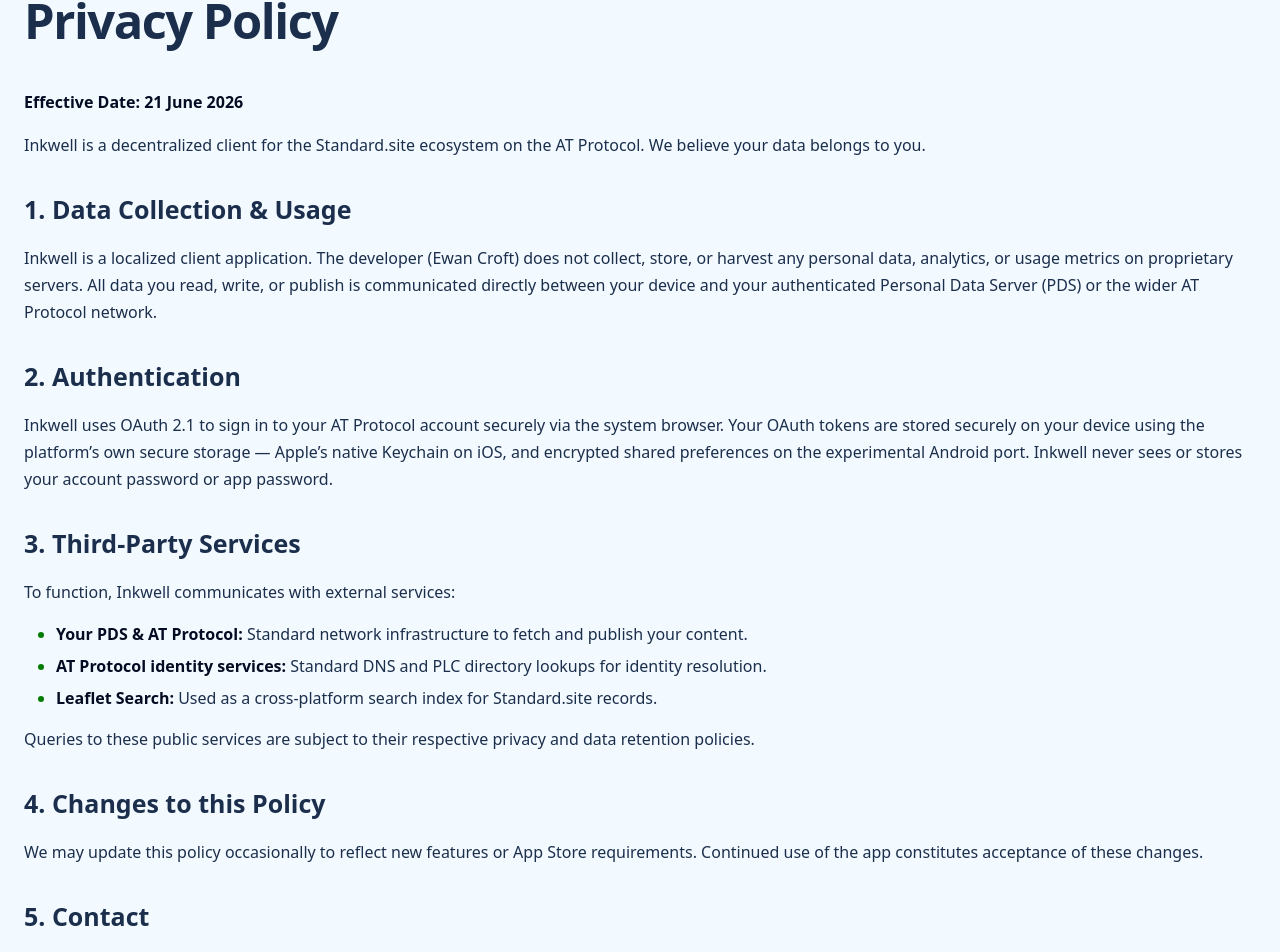
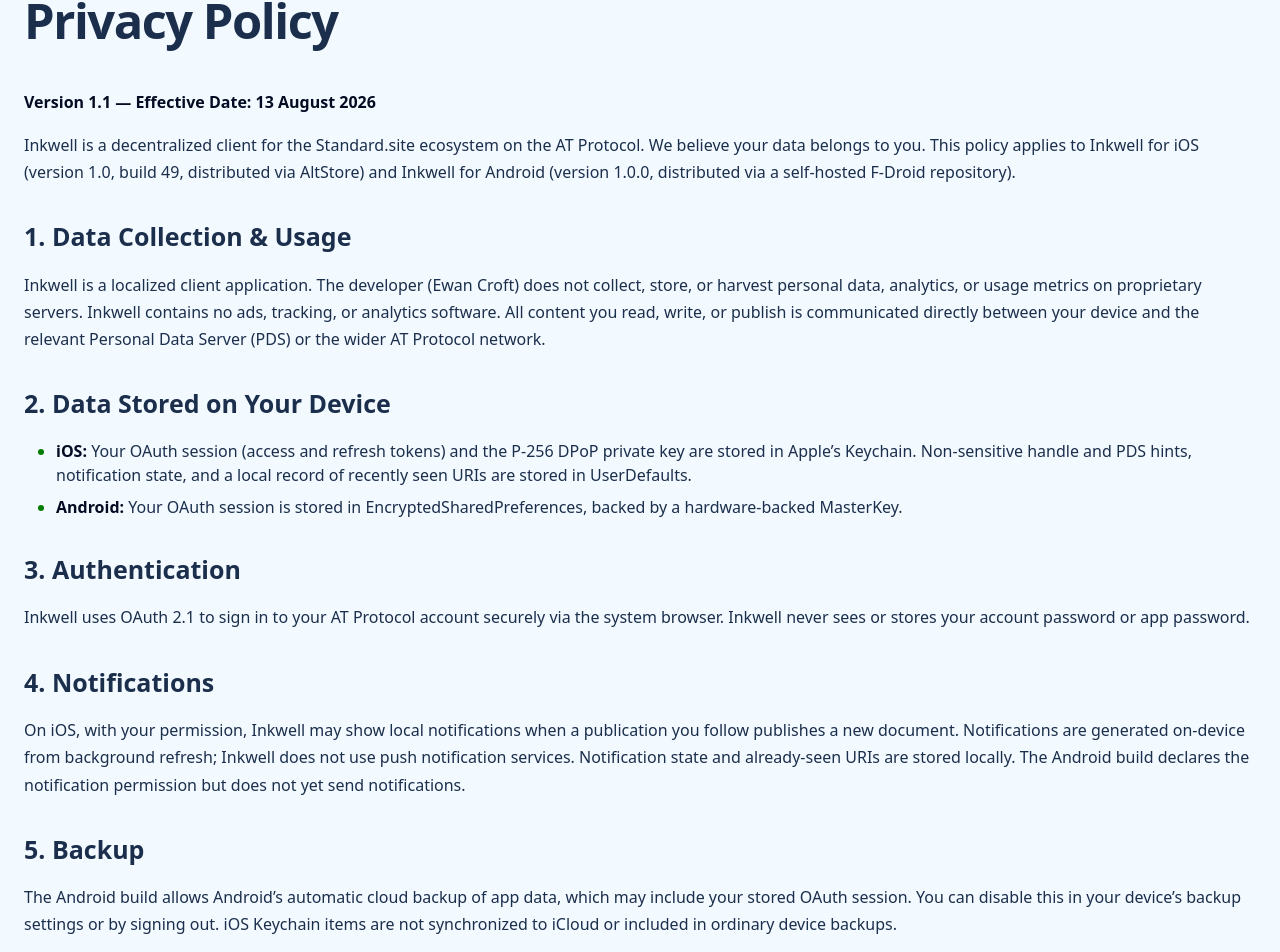
Before and after one commit to ewanc26/inkwell, a SvelteKit app: page /privacy in a window 1280 px wide. Shown: the part 151-1103 px from the top of the page. Built offline with nearby package versions, Linux system fonts and the light colour scheme.

Commit message:
docs: update ToS & EULA and privacy policy to v1.1 for AltStore/F-Droid builds

```diff
--- a/src/routes/privacy/+page.svelte
+++ b/src/routes/privacy/+page.svelte
@@ -16,47 +16,84 @@
 <article class="container prose py-16 animate-in">
   <h1>Privacy Policy</h1>
 
-  <p><strong>Effective Date: <time datetime="2026-06-21">21 June 2026</time></strong></p>
+  <p>
+    <strong>Version 1.1 &mdash; Effective Date: <time datetime="2026-08-13">13 August 2026</time></strong>
+  </p>
 
   <p>
     Inkwell is a decentralized client for the Standard.site ecosystem on the
-    AT Protocol. We believe your data belongs to you.
+    AT Protocol. We believe your data belongs to you. This policy applies to
+    Inkwell for iOS (version 1.0, build 49, distributed via AltStore) and
+    Inkwell for Android (version 1.0.0, distributed via a self-hosted F-Droid
+    repository).
   </p>
 
   <h2>1. Data Collection &amp; Usage</h2>
   <p>
     Inkwell is a localized client application. The developer (Ewan Croft) does
-    not collect, store, or harvest any personal data, analytics, or usage
-    metrics on proprietary servers. All data you read, write, or publish is
-    communicated directly between your device and your authenticated Personal
-    Data Server (PDS) or the wider AT Protocol network.
+    not collect, store, or harvest personal data, analytics, or usage metrics
+    on proprietary servers. Inkwell contains no ads, tracking, or analytics
+    software. All content you read, write, or publish is communicated directly
+    between your device and the relevant Personal Data Server (PDS) or the
+    wider AT Protocol network.
   </p>
 
-  <h2>2. Authentication</h2>
+  <h2>2. Data Stored on Your Device</h2>
+  <ul>
+    <li>
+      <strong>iOS:</strong> Your OAuth session (access and refresh tokens) and
+      the P-256 DPoP private key are stored in Apple&rsquo;s Keychain. Non-sensitive
+      handle and PDS hints, notification state, and a local record of recently
+      seen URIs are stored in UserDefaults.
+    </li>
+    <li>
+      <strong>Android:</strong> Your OAuth session is stored in
+      EncryptedSharedPreferences, backed by a hardware-backed MasterKey.
+    </li>
+  </ul>
+
+  <h2>3. Authentication</h2>
   <p>
     Inkwell uses OAuth 2.1 to sign in to your AT Protocol account securely via
-    the system browser. Your OAuth tokens are stored securely on your device
-    using the platform&rsquo;s own secure storage — Apple&rsquo;s native Keychain
-    on iOS, and encrypted shared preferences on the experimental Android port.
-    Inkwell never sees or stores your account password or app password.
+    the system browser. Inkwell never sees or stores your account password or
+    app password.
   </p>
 
-  <h2>3. Third-Party Services</h2>
+  <h2>4. Notifications</h2>
+  <p>
+    On iOS, with your permission, Inkwell may show local notifications when a
+    publication you follow publishes a new document. Notifications are
+    generated on-device from background refresh; Inkwell does not use push
+    notification services. Notification state and already-seen URIs are stored
+    locally. The Android build declares the notification permission but does
+    not yet send notifications.
+  </p>
+
+  <h2>5. Backup</h2>
+  <p>
+    The Android build allows Android&rsquo;s automatic cloud backup of app data,
+    which may include your stored OAuth session. You can disable this in your
+    device&rsquo;s backup settings or by signing out. iOS Keychain items are not
+    synchronized to iCloud or included in ordinary device backups.
+  </p>
+
+  <h2>6. Third-Party Services</h2>
   <p>To function, Inkwell communicates with external services:</p>
   <ul>
     <li><strong>Your PDS &amp; AT Protocol:</strong> Standard network infrastructure to fetch and publish your content.</li>
     <li><strong>AT Protocol identity services:</strong> Standard DNS and PLC directory lookups for identity resolution.</li>
     <li><strong>Leaflet Search:</strong> Used as a cross-platform search index for Standard.site records.</li>
+    <li><strong>Constellation (microcosm.blue):</strong> Used to discover cross-repository backlinks and recommend counts.</li>
   </ul>
   <p>Queries to these public services are subject to their respective privacy and data retention policies.</p>
 
-  <h2>4. Changes to this Policy</h2>
+  <h2>7. Changes to this Policy</h2>
   <p>
-    We may update this policy occasionally to reflect new features or App Store
+    We may update this policy occasionally to reflect new features or legal
     requirements. Continued use of the app constitutes acceptance of these changes.
   </p>
 
-  <h2>5. Contact</h2>
+  <h2>8. Contact</h2>
   <p>
     For privacy-related inquiries, please email
     <a href="mailto:contact@ewancroft.uk">contact@ewancroft.uk</a>
--- a/src/routes/terms/+page.svelte
+++ b/src/routes/terms/+page.svelte
@@ -1,8 +1,8 @@
 <!--
   Terms of Service / EULA page.
-  AGPL-3.0 + Apple App Store EULA legalese, with user-conduct
-  guidelines for the AT Protocol network.  Prose layout
-  identical to /privacy.
+  AGPL-3.0 licence with user-conduct guidelines for the AT Protocol
+  network. Inkwell is sideloaded via AltStore / F-Droid, so no
+  store-imposed EULA applies. Prose layout identical to /privacy.
 -->
 
 <script lang="ts">
@@ -17,35 +17,53 @@
   <h1>Terms of Service &amp; EULA</h1>
 
   <p>
-    By downloading or using Inkwell, you agree to these terms. Inkwell is
-    licensed to you under the terms of the AGPL 3.0 License, alongside
-    Apple&rsquo;s standard App Store End User License Agreement.
+    <strong>Version 1.1 &mdash; Effective Date: <time datetime="2026-08-13">13 August 2026</time></strong>
+  </p>
+
+  <p>
+    By downloading or using Inkwell (the &ldquo;App&rdquo;), you agree to these
+    terms. Inkwell is provided for iOS (version 1.0, build 49) via AltStore and
+    for Android (version 1.0.0) via a self-hosted F-Droid repository. It is not
+    distributed through the Apple App Store or Google Play.
+  </p>
+
+  <p>
+    Inkwell is free and open-source software licensed under the
+    <a href="https://www.gnu.org/licenses/agpl-3.0.en.html">GNU Affero General
+    Public License v3.0 (AGPL-3.0)</a>. No store-imposed end-user license
+    agreement applies to the AltStore or F-Droid distribution channels.
   </p>
 
   <h2>1. User-Generated Content</h2>
   <p>
     Inkwell acts as a portal to the AT Protocol network. You are solely
-    responsible for the content you publish.
+    responsible for the content you publish through it. You must not publish
+    illegal, harmful, or abusive content, and you must comply with the terms of
+    the Personal Data Server (PDS) you use and of the AT Protocol network. The
+    developer does not host user content and does not act as a moderator of the
+    network.
   </p>
-  <p>In alignment with Apple App Store guidelines:</p>
-  <ul>
-    <li>You must not publish illegal, highly objectionable, or abusive content.</li>
-    <li>Inkwell provides native tools to mute or block users and report objectionable content to the network&rsquo;s moderation services.</li>
-    <li>There is zero tolerance for abusive users. We reserve the right to filter or hide content locally within the client that violates App Store guidelines.</li>
-  </ul>
 
   <h2>2. Decentralized Network Disclaimer</h2>
   <p>
     Because Inkwell connects to a decentralized network, the developer has no
-    control over the content published by other users. You may encounter content
-    you find objectionable. Please use the built-in blocking and filtering tools
-    to curate your experience.
+    control over the content published by other users, nor over the availability
+    of PDSs, search indexes, and other network infrastructure. You may encounter
+    content you find objectionable, and the developer is not responsible for it.
   </p>
 
   <h2>3. &ldquo;As Is&rdquo; Basis</h2>
   <p>
     Inkwell is provided &ldquo;as is,&rdquo; without warranty of any kind, express
-    or implied. The developer is not liable for any data loss, service
-    interruptions, or issues arising from your PDS or the AT Protocol network.
+    or implied, including merchantability and fitness for a particular purpose.
+    The developer is not liable for any data loss, service interruptions, or
+    issues arising from your PDS or the AT Protocol network.
+  </p>
+
+  <h2>4. Experimental Software</h2>
+  <p>
+    The Android build is an experimental prototype. Features, behavior, and
+    performance may be incomplete or change without notice. Install and use at
+    your own risk.
   </p>
 </article>
```
